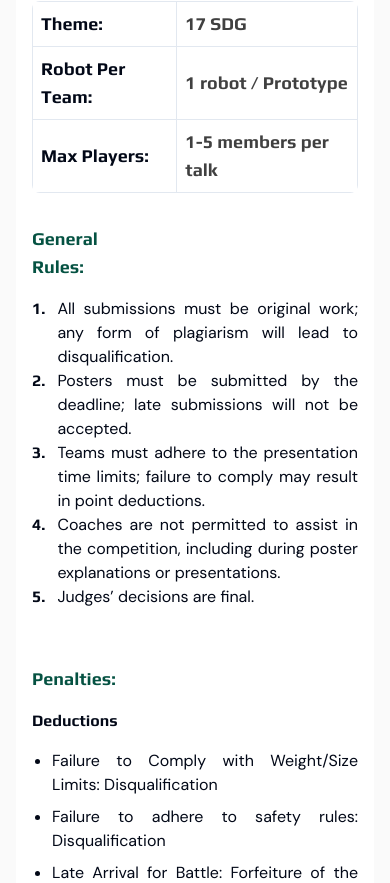
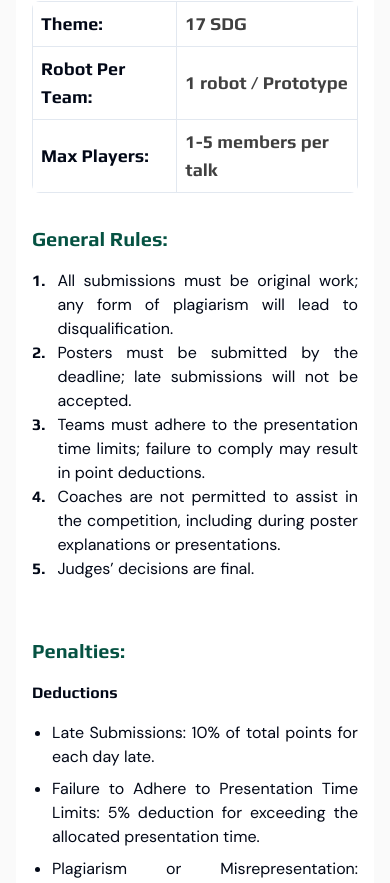
Before and after one commit to Yujinndev/gcrait, a Next.js app: page /registration/mechanics in a window 390 px wide. Shown: the part 1114-1997 px from the top of the page. Built offline with nearby package versions, Linux system fonts and the light colour scheme.

Commit message:
chore: update details

```diff
--- a/app/constants.ts
+++ b/app/constants.ts
@@ -228,22 +228,15 @@ export const data = {
             details: [
               {
                 description:
-                  'Failure to Comply with Weight/Size Limits: Disqualification',
+                  'Late Submissions: 10% of total points for each day late.',
               },
               {
                 description:
-                  'Failure to adhere to safety rules: Disqualification',
-              },
-              {
-                description: 'Late Arrival for Battle: Forfeiture of the Match',
+                  'Failure to Adhere to Presentation Time Limits: 5% deduction for exceeding the allocated presentation time.',
               },
               {
                 description:
-                  'Unauthorized Assistance from Coach: 10% deduction',
-              },
-              {
-                description:
-                  'Time Violations in Repair Periods: 5% deduction for every extra minute used',
+                  'Plagiarism or Misrepresentation: Disqualification from the competition.',
               },
             ],
           },
@@ -625,8 +618,8 @@ export const data = {
         },
         {
           name: 'Lorma Basic Education',
-          desc: 'The Lorma Grade School is the ONLY educational institution in Regions 1, 2 and CAR that is Level 3 Accredited by the ACSCU-AAI. Level 3 is the highest accreditation given to Basic Education schools in the Philippines.',
-          image: '/images/GCRAIT.png',
+          desc: 'The LORMA Basic Education is the ONLY educational institution in Regions 1, 2 and CAR that is Level 3 Accredited by the ACSCU-AAI. Level 3 is the highest accreditation given to Basic Education schools in the Philippines.',
+          image: '/images/LORMA.jpg',
           fb: 'https://www.facebook.com/LormaGradeSchool/',
         },
         {
--- a/app/registration/page.tsx
+++ b/app/registration/page.tsx
@@ -147,7 +147,7 @@ const Registration = () => {
                       >
                         <Link
                           href={
-                            '/docs/GCRAIT2024_Robotics_Competetion_Mechanics.pdf'
+                            '/docs/GCRAIT_2024_Robotics_Competetion_Mechanics.pdf'
                           }
                           target="_blank"
                           className="w-full space-x-3"
@@ -166,7 +166,7 @@ const Registration = () => {
           <SectionParagraph title="III. Submission of Entry Forms">
             <p className="text-justify lg:text-left">
               The deadline for the submission of entry forms is on{' '}
-              <b>November 29, 2024. </b>
+              <b>December 05, 2024.</b>
             </p>
           </SectionParagraph>
 
--- a/components/competition-tabs.tsx
+++ b/components/competition-tabs.tsx
@@ -92,7 +92,10 @@ const CompetitionPaper = ({ competition }: { competition: Competition }) => {
   return (
     <div className="space-y-6 rounded-xl bg-white p-4 md:p-8 lg:space-y-10 lg:border lg:border-gray-100 lg:p-16 lg:shadow-sm">
       <SectionParagraph title={`Mechanics for ${competition.title}`}>
-        <Button className="lg:absolute lg:right-0 lg:top-0" asChild>
+        <Button
+          className="w-full lg:absolute lg:-top-2 lg:right-0 lg:w-max"
+          asChild
+        >
           <Link
             href="https://forms.gle/EZDgpBEDpJwg1E767"
             target="_blank"
@@ -114,10 +117,10 @@ const CompetitionPaper = ({ competition }: { competition: Competition }) => {
           </BentoGrid>
         </div>
         <div className="grid gap-4 pb-6 lg:grid-cols-7">
-          <h3 className="text-lg text-primary md:text-xl lg:w-40 lg:text-2xl">
+          <h3 className="w-full text-xl text-primary md:text-2xl lg:w-40">
             Overview:
           </h3>
-          <p className="col-span-6 text-justify">{competition.overview}</p>
+          <p className="text-justify lg:col-span-6">{competition.overview}</p>
         </div>
 
         <div className="ml-auto overflow-hidden rounded-lg font-play lg:w-[85%]">
@@ -140,10 +143,10 @@ const CompetitionPaper = ({ competition }: { competition: Competition }) => {
         </div>
 
         <div className="grid gap-4 py-6 lg:grid-cols-7">
-          <h3 className="text-lg text-primary md:text-xl lg:w-40 lg:text-2xl">
+          <h3 className="w-full text-xl text-primary md:text-2xl lg:w-40">
             General Rules:
           </h3>
-          <ul className="col-span-6 text-justify">
+          <ul className="text-justify lg:col-span-6">
             {competition.generalRules?.map((rule, index) => (
               <li key={index} className="flex gap-3">
                 <b>{index + 1}.</b>
@@ -154,10 +157,10 @@ const CompetitionPaper = ({ competition }: { competition: Competition }) => {
         </div>
 
         <div className="grid gap-4 py-6 lg:grid-cols-7">
-          <h3 className="text-lg text-primary md:text-xl lg:w-40 lg:text-2xl">
+          <h3 className="w-full text-xl text-primary md:text-2xl lg:w-40">
             Penalties:
           </h3>
-          <div className="col-span-6 text-justify">
+          <div className="text-justify lg:col-span-6">
             {competition?.penalties?.map((penalty, penaltyIndex) => (
               <div key={penaltyIndex} className="space-y-4 pb-4">
                 <h2 className="text-base font-semibold">{penalty.category}</h2>
```
Also changed, not shown: 1 other file (tests, documents, lock files or other folders).
